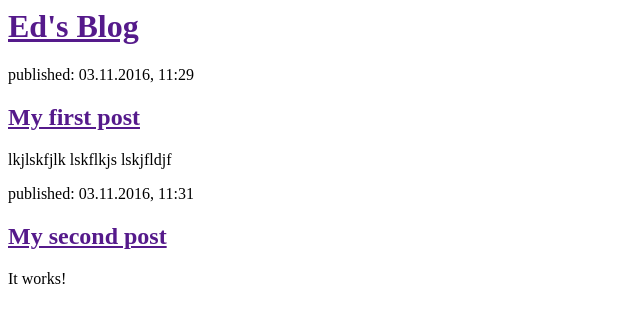
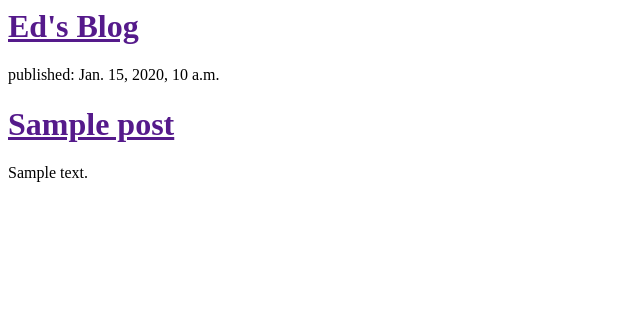
Before and after one commit to Quozko/my-first-blog, a Django app: template blog/templates/blog/post_list.html in a window 1280 px wide. Shown: the top 323 px of the page, without its empty margins (0-640 px from the left). Run offline with Django 3.2, Linux system fonts and the light colour scheme; the template is opened without the code that fills it: values that come from a table or form of the project are taken from there, others are empty; tables that the repository leaves empty hold one stand-in row (values such as "Sample post").

Commit message:
Modified templates to display posts from database.

```diff
--- a/blog/templates/blog/post_list.html
+++ b/blog/templates/blog/post_list.html
@@ -7,16 +7,13 @@
 			<h1><a href="">Ed's Blog</a></h1>
 		</div>
 
-		<div>
-			<p>published: 03.11.2016, 11:29</p>
-			<h2><a href="">My first post</a></h2>
-			<p>lkjlskfjlk lskflkjs lskjfldjf</p>
-		</div>
+		{% for post in posts %}
+			<div>
+				<p>published: {{ post.published_date }}</p>
+				<h1><a href="">{{ post.title }}</a></h1>
+				<p>{{ post.text|linebreaksbr }}</p>
+			</div>
+		{% endfor %}
 
-		<div>
-			<p>published: 03.11.2016, 11:31</p>
-			<h2><a href="">My second post</a></h2>
-			<p>It works!</p>
-		</div>
 	</body>
 </html>
--- a/blog/views.py
+++ b/blog/views.py
@@ -1,5 +1,8 @@
 from django.shortcuts import render
+from django.utils import timezone
+from .models import Post
 
 # Create your views here.
 def post_list(request):
-	return render(request, 'blog/post_list.html', {})
+	posts = Post.objects.filter(published_date__lte=timezone.now()).order_by('published_date')
+	return render(request, 'blog/post_list.html', {'posts':posts})
```
